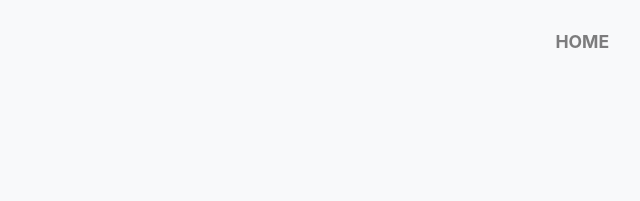
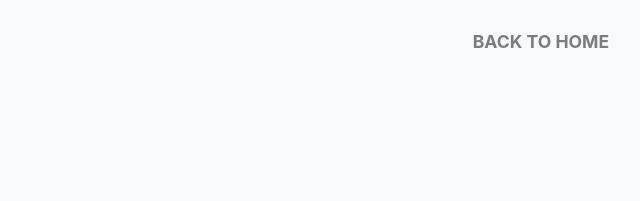
Before and after one commit to Manishimweeric/my-portofolio, a plain HTML site: page blogsdetail.html in a window 1280 px wide. Shown: the top 201 px of the page, 564-1204 px from the left. Drawn offline with nearby package versions, Linux system fonts and the light colour scheme.

Commit message:
Second commit

```diff
--- a/blogsdetail.html
+++ b/blogsdetail.html
@@ -25,7 +25,7 @@
         <div class="collapse navbar-collapse col-md-8" id="navbarNav">
             <ul class="navbar-nav ml-auto">
                 <li class="nav-item">
-                    <a class="nav-link" href="index.html #blogs">HOME</a>
+                    <a class="nav-link" href="index.html #blogs">BACK TO HOME</a>
                 </li>
 
             </ul>
```
